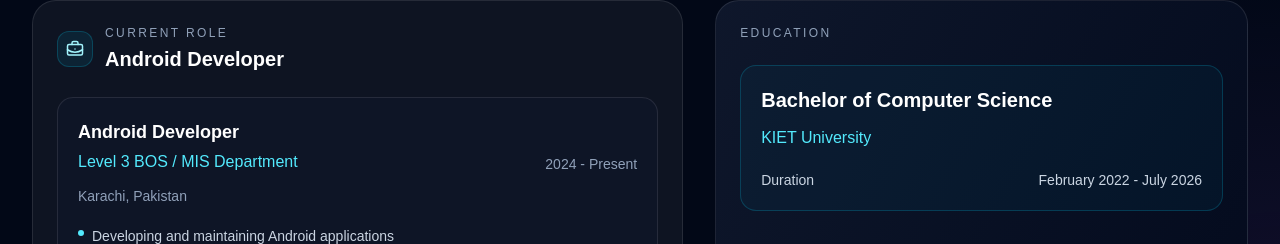
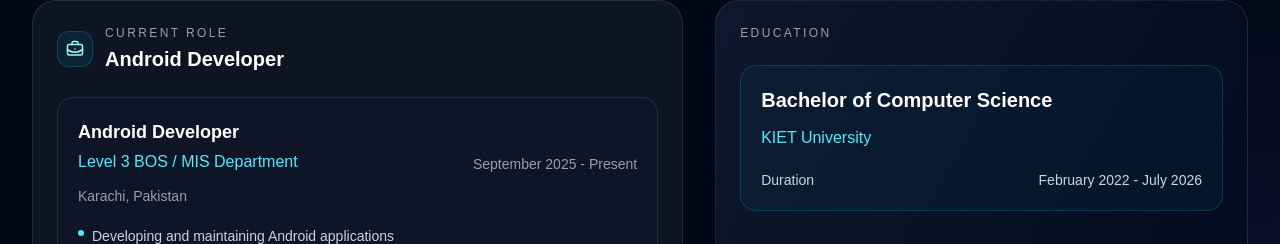
Before and after one commit to aftabramzan/AndroidPortfolio, a Next.js app: page / in a window 1280 px wide. Shown: the part 5236-5480 px from the top of the page. Built offline with nearby package versions, Linux system fonts and the light colour scheme.

Commit message:
Update Level 3 experience start date

```diff
--- a/data/experience.ts
+++ b/data/experience.ts
@@ -12,7 +12,7 @@ export const experiences: ExperienceItem[] = [
     title: "Android Developer",
     company: "Level 3 BOS / MIS Department",
     location: "Karachi, Pakistan",
-    startDate: "2024",
+    startDate: "September 2025",
     endDate: "Present",
     responsibilities: [
       "Developing and maintaining Android applications",
```
